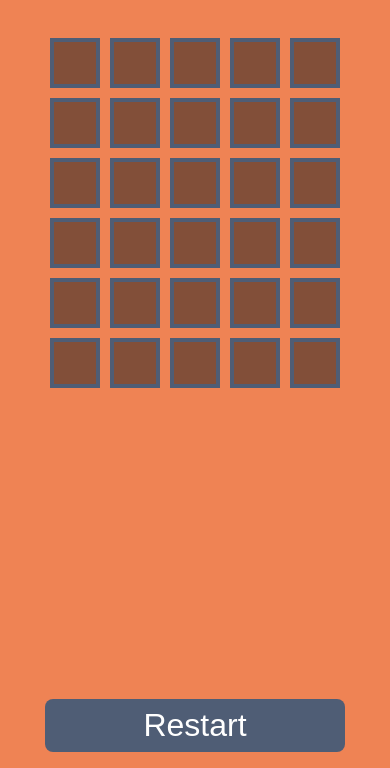
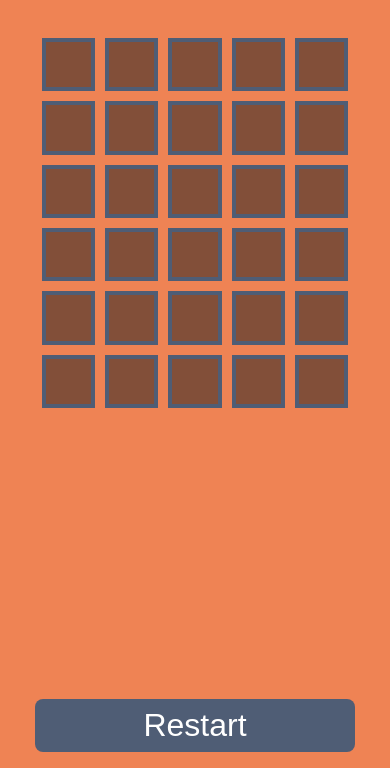
Before and after one commit to UltiPro/Memory-Color-Master, a plain HTML site: page index.html in a window 390 px wide. Shown: the part 76-844 px from the top of the page. Drawn offline with nearby package versions, Linux system fonts and the light colour scheme.

Commit message:
Update style.css

```diff
--- a/Memory Color Master/style.css
+++ b/Memory Color Master/style.css
@@ -125,7 +125,7 @@ body {
 
 @media (max-width: 485px) {
     :root {
-        --box-size: 300px;
+        --box-size: 320px;
     }
 
     .game-score {
```
